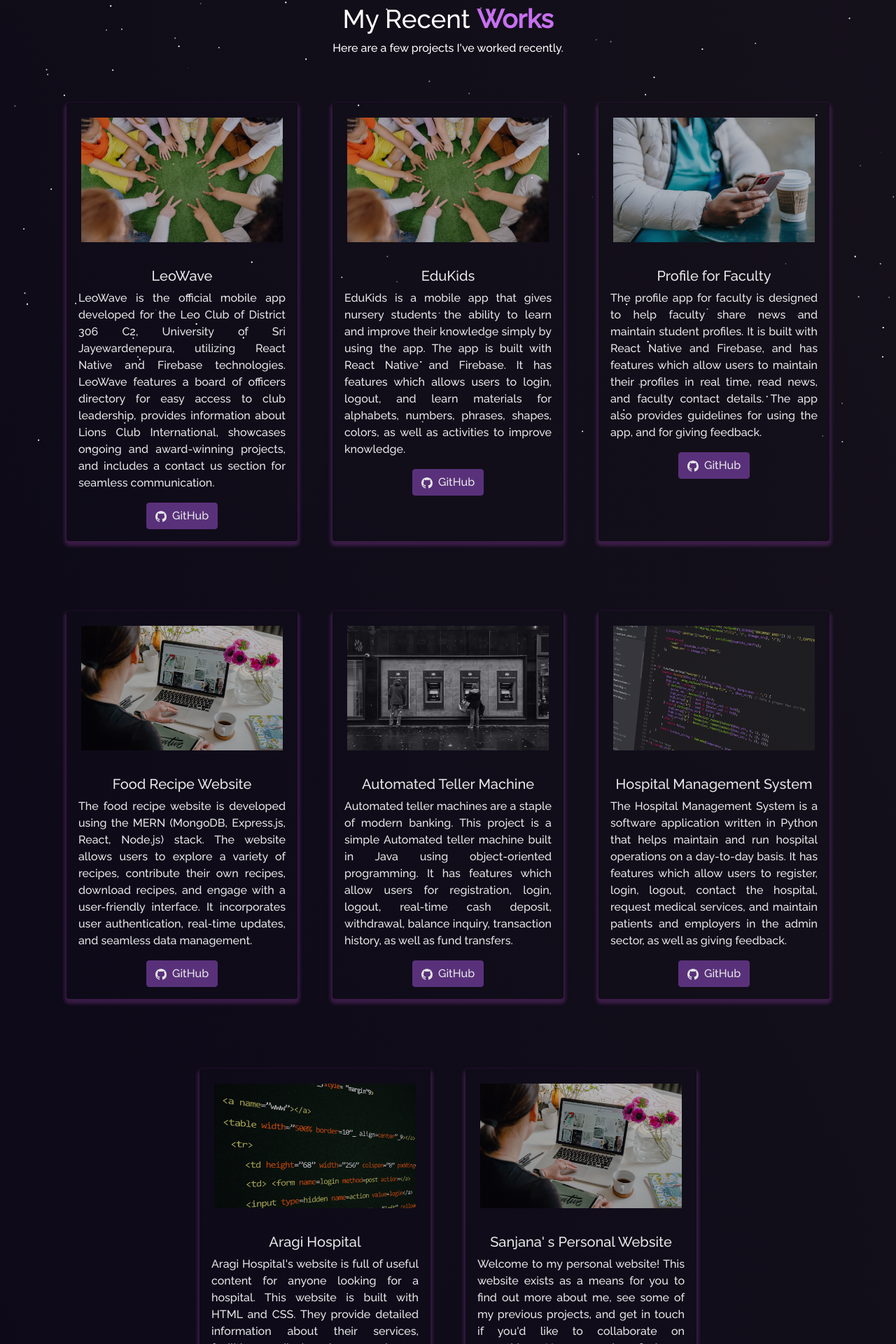
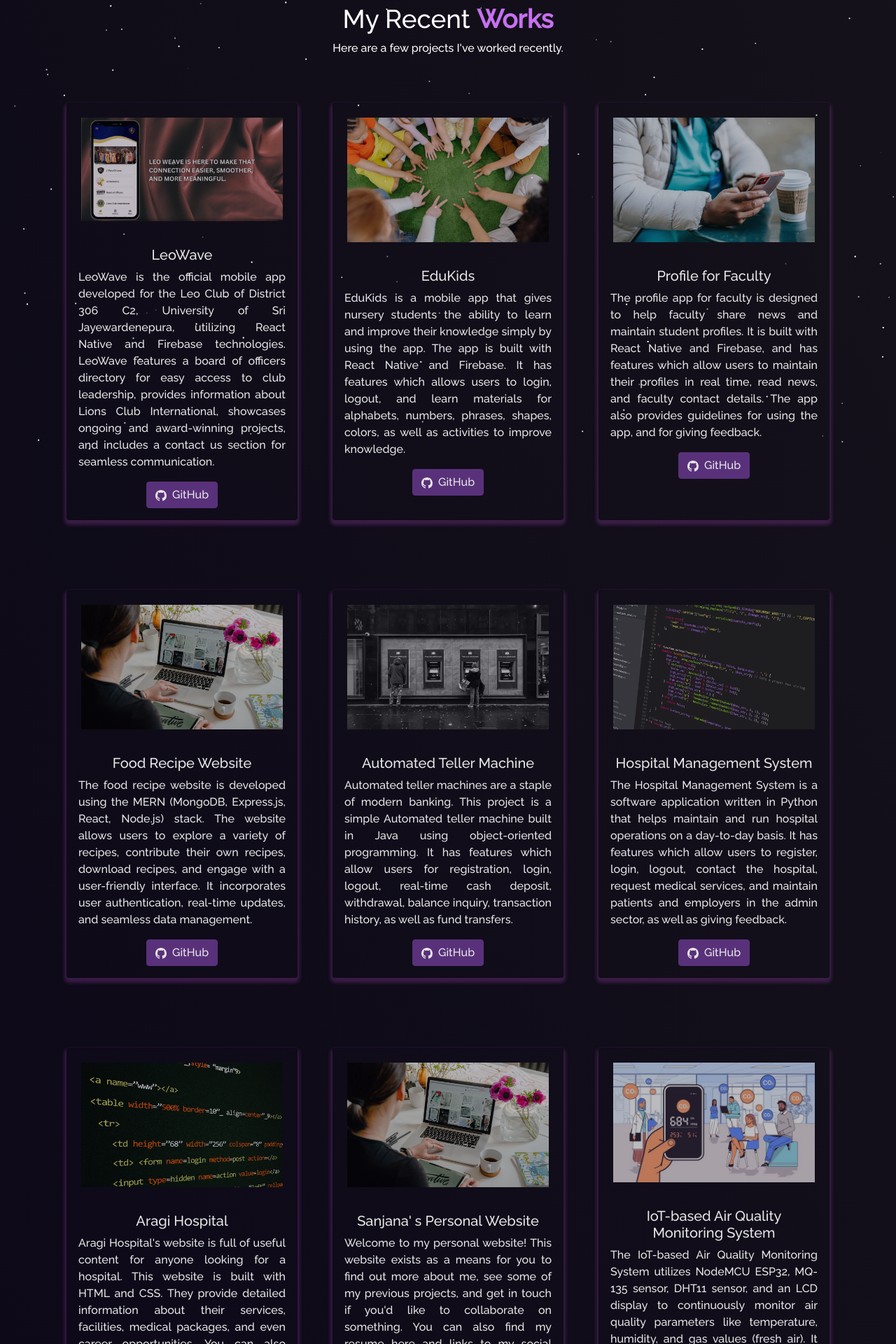
Before and after one commit to SANJANASOLANGA/WebPortfolio, a React (Create React App) app: page /project in a window 1280 px wide. Shown: the part 155-2075 px from the top of the page at 70% size. Built offline with nearby package versions, Linux system fonts and the light colour scheme.

Commit message:
Added iot project into projects section

```diff
--- a/src/components/Projects/Projects.js
+++ b/src/components/Projects/Projects.js
@@ -10,6 +10,8 @@ import aragi from "../../Assets/Projects/aragi.png";
 import hospital from "../../Assets/Projects/hospital.png";
 import atm from "../../Assets/Projects/atm.png";
 import profile from "../../Assets/Projects/profile.png";
+import leo from "../../Assets/Projects/leo.png";
+import iot from "../../Assets/Projects/iot.jpg";
 
 function Projects() {
   return (
@@ -31,11 +33,11 @@ function Projects() {
           <Row style={{ justifyContent: "center", paddingBottom: "10px" }}>
             <Col md={4} className="project-card">
               <ProjectCard
-                imgPath={nursery}
+                imgPath={leo}
                 isBlog={false}
                 title="LeoWave"
                 description="LeoWave is the official mobile app developed for the Leo Club of District 306 C2, University of Sri Jayewardenepura, utilizing React Native and Firebase technologies. LeoWave features a board of officers directory for easy access to club leadership, provides information about Lions Club International, showcases ongoing and award-winning projects, and includes a contact us section for seamless communication."
-                ghLink="https://github.com/SANJANASOLANGA/NurseryApp"
+                ghLink="https://github.com/SANJANASOLANGA/"
               />
             </Col>
             <Col md={4} className="project-card">
@@ -96,7 +98,6 @@ function Projects() {
                 ghLink="https://github.com/SANJANASOLANGA/HospitalMgtSystem"
               />
             </Col>
-
             <Col md={4} className="project-card">
               <ProjectCard
                 imgPath={personal}
@@ -104,6 +105,15 @@ function Projects() {
                 title="Sanjana' s Personal Website"
                 description="Welcome to my personal website! This website exists as a means for you to find out more about me, see some of my previous projects, and get in touch if you'd like to collaborate on something. You can also find my resume here and links to my social media profiles. It's built with React and emailjs. I hope you enjoy exploring the site!"
                 ghLink="https://github.com/SANJANASOLANGA/WebPortfolio"
+              />
+            </Col>
+            <Col md={4} className="project-card">
+              <ProjectCard
+                imgPath={iot}
+                isBlog={false}
+                title="IoT-based Air Quality Monitoring System"
+                description="The IoT-based Air Quality Monitoring System utilizes NodeMCU ESP32, MQ-135 sensor, DHT11 sensor, and an LCD display to continuously monitor air quality parameters like temperature, humidity, and gas values (fresh air). It displays real-time data on the LCD screen for easy observation and updates the Blynk mobile app every minute, enabling remote monitoring of air quality. This system, developed using Blynk and Arduino IDE."
+                ghLink="https://github.com/SANJANASOLANGA/"
               />
             </Col>
           </Row>
```
